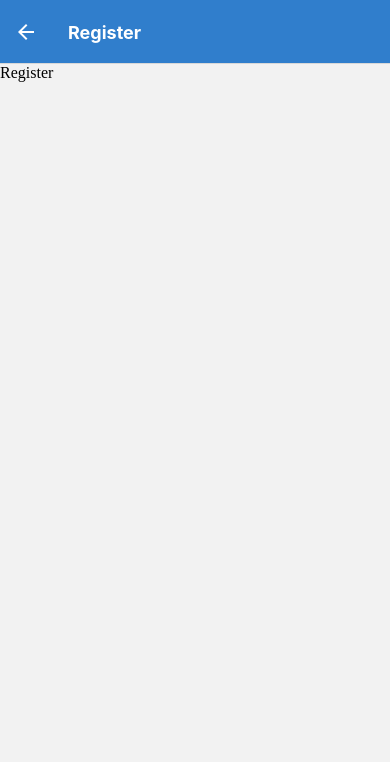
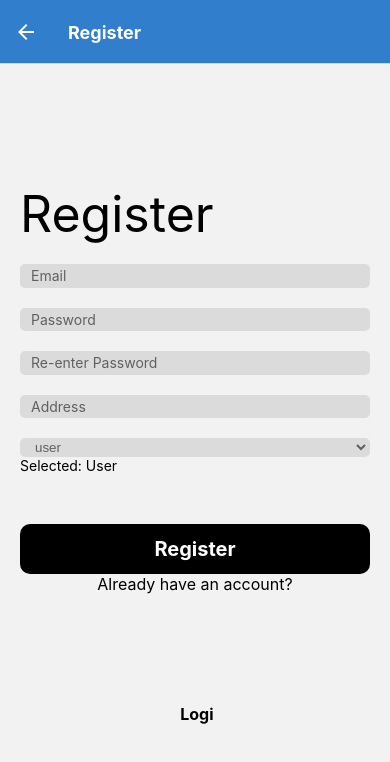
Before and after one commit to kattianirudh/Say-it-Right2, a React Native app: screen /Register in a window 390 px wide. Shown: the top 762 px of the page. Built offline with nearby package versions, Linux system fonts and the light colour scheme.

Commit message:
Added Login and Register Screens

```diff
--- a/screens/Login.jsx
+++ b/screens/Login.jsx
@@ -1,12 +1,112 @@
-import { View, Text } from 'react-native'
+import { View, Text, TextInput, StyleSheet, Button, Pressable, Image } from 'react-native'
 import React from 'react'
 
-const Login = () => {
+const Login = (props) => {
   return (
-    <View>
-      <Text>Login</Text>
+    <View style={styles.body}>
+        <Text style={styles.logintitle}>Login</Text>
+        <TextInput style={styles.InputPlaceholder}
+          placeholder="Email" />
+        <TextInput style={styles.InputPlaceholder}
+          secureTextEntry={true}
+          placeholder="Password"
+        />
+        <View style={styles.buttonContainer}>
+          <Pressable style={styles.button} onPress={() => props.navigation.navigate('Login')}>
+            <Text style={styles.buttonText}>Login</Text>
+          </Pressable>
+          <Text style={styles.AccountText}>
+            Don't have an account?
+            <Pressable onPress={() => props.navigation.navigate('Register')}>
+              <Text style={[styles.text, styles.BoldAccountText]}> Register</Text>
+            </Pressable>
+          </Text>
+        </View>
+
+
+
     </View>
   )
 }
 
+
+const styles = StyleSheet.create({
+  body: {
+    padding: 20,
+    // paddingTop: 150,
+    marginTop: 200,
+    flex: 1,
+  },
+  logintitle: {
+    fontSize: 50,
+  },
+  AccountText: {
+    color: '#000000',
+    fontSize: 16,
+    textAlign: 'center',
+
+  },
+  BoldAccountText: {
+    fontWeight: 'bold',
+    marginTop: 10,
+  },
+  // appName: {
+  //     fontSize: 30,
+  //     color: '#000000',
+  //     fontWeight: 'bold',
+  //     textAlign: 'center',
+  //     marginTop: 50,
+  //     fontFamily: 'Chewy',
+  // },
+  // subtitle: {
+  //     fontSize: 17,
+  //     color: '#000000',
+  //     textAlign: 'center',
+  //     marginTop: 30,
+  // },
+    button: {
+      width: '100%',
+      backgroundColor: '#000000',
+      borderRadius: 10,
+      marginTop: 50,
+      height: 50,
+      alignSelf: 'center',
+      justifyContent: 'center',
+      alignItems: 'center',
+      display: 'flex',
+
+  },
+  buttonText: {
+      color: '#ffffff',
+      fontSize: 20,
+      fontWeight: 'bold',
+  },
+  InputPlaceholder: {
+    borderWidth: 1,
+    backgroundColor: '#cccccc',
+    borderColor: 'transparent',
+    opacity: 0.6,
+    height: 40,
+    marginTop: 20,
+    borderRadius: 5,
+    paddingLeft: 10,
+  },
+
+  // image: {
+  //   width: 200,
+  //   height: 200,
+  // },
+  // logo: {
+  //   alignSelf: 'center',
+  // },
+  // icon: {
+  //   alignSelf: 'center',
+  // },
+  // buttonContainer: {
+  //   flex: 1,
+  //   justifyContent: 'flex-end',
+  //   marginTop: 'auto',
+  //   marginBottom: 30,
+  // },
+})
 export default Login
--- a/screens/Register.jsx
+++ b/screens/Register.jsx
@@ -1,9 +1,147 @@
-import React from 'react'
+import { View, Text, TextInput, StyleSheet, Button, Pressable, Image } from 'react-native'
+import React, {useState} from 'react';
+import { Picker } from '@react-native-picker/picker';
 
-function Register() {
+
+const Register = (props) => {
+  const [profile, setProfile] = useState('User');
   return (
-    <div>Register</div>
+    <View style={styles.body}>
+        <Text style={styles.logintitle}>Register</Text>
+        <TextInput style={styles.InputPlaceholder}
+          placeholder="Email" />
+        <TextInput style={styles.InputPlaceholder}
+          secureTextEntry={true}
+          placeholder="Password"
+        />
+        <TextInput style={styles.InputPlaceholder}
+          secureTextEntry={true}
+          placeholder="Re-enter Password"
+        />
+        <TextInput style={styles.InputPlaceholder}
+          secureTextEntry={true}
+          placeholder="Address"
+        />
+        <Picker style={styles.PickerPlaceholder}
+          selectedValue={profile}
+          onValueChange={currentProfile => setProfile(currentProfile)}>
+          <Picker.Item label="user" value="User" />
+          <Picker.Item label="admin" value="Admin" />
+        </Picker>
+        <Text>
+          Selected: {profile}
+        </Text>
+        <View style={styles.buttonContainer}>
+          <Pressable style={styles.button} onPress={() => props.navigation.navigate('Login')}>
+            <Text style={styles.buttonText}>Register</Text>
+          </Pressable>
+          <Text style={styles.AccountText}>
+            Already have an account?
+            <Pressable style={[styles.pressButton]} onPress={() => props.navigation.navigate('Login')}>
+              <Text style={[styles.text, styles.BoldAccountText]}> Logi</Text>
+            </Pressable>
+          </Text>
+        </View>
+
+
+
+    </View>
   )
 }
 
+
+const styles = StyleSheet.create({
+  body: {
+    padding: 20,
+    // paddingTop: 150,
+    marginTop: 100,
+    flex: 1,
+  },
+  logintitle: {
+    fontSize: 50,
+  },
+  AccountText: {
+    color: '#000000',
+    fontSize: 16,
+    textAlign: 'center',
+
+  },
+  BoldAccountText: {
+    fontWeight: 'bold',
+    marginTop: 10,
+
+  },
+  // appName: {
+  //     fontSize: 30,
+  //     color: '#000000',
+  //     fontWeight: 'bold',
+  //     textAlign: 'center',
+  //     marginTop: 50,
+  //     fontFamily: 'Chewy',
+  // },
+  // subtitle: {
+  //     fontSize: 17,
+  //     color: '#000000',
+  //     textAlign: 'center',
+  //     marginTop: 30,
+  // },
+    button: {
+      width: '100%',
+      backgroundColor: '#000000',
+      borderRadius: 10,
+      marginTop: 50,
+      height: 50,
+      alignSelf: 'center',
+      justifyContent: 'center',
+      alignItems: 'center',
+      display: 'flex',
+
+  },
+  pressButton: {
+    padding: 100,
+  },
+  buttonText: {
+      color: '#ffffff',
+      fontSize: 20,
+      fontWeight: 'bold',
+  },
+  InputPlaceholder: {
+    borderWidth: 1,
+    backgroundColor: '#cccccc',
+    borderColor: 'transparent',
+    opacity: 0.6,
+    height: 40,
+    marginTop: 20,
+    borderRadius: 5,
+    paddingLeft: 10,
+  },
+
+  PickerPlaceholder: {
+    borderWidth: 1,
+    backgroundColor: '#cccccc',
+    borderColor: 'transparent',
+    opacity: 0.6,
+
+    maxHeight: 30,
+    marginTop: 20,
+    borderRadius: 5,
+    paddingLeft: 10,
+  },
+  // image: {
+  //   width: 200,
+  //   height: 200,
+  // },
+  // logo: {
+  //   alignSelf: 'center',
+  // },
+  // icon: {
+  //   alignSelf: 'center',
+  // },
+  // buttonContainer: {
+  //   flex: 1,
+  //   justifyContent: 'flex-end',
+  //   marginTop: 'auto',
+  //   marginBottom: 30,
+  // },
+})
 export default Register
```
Also changed, not shown: 1 other file (tests, documents, lock files or other folders).
